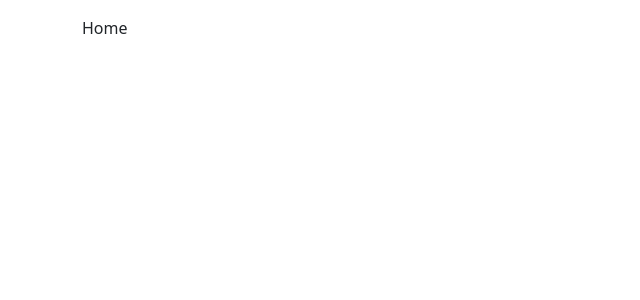
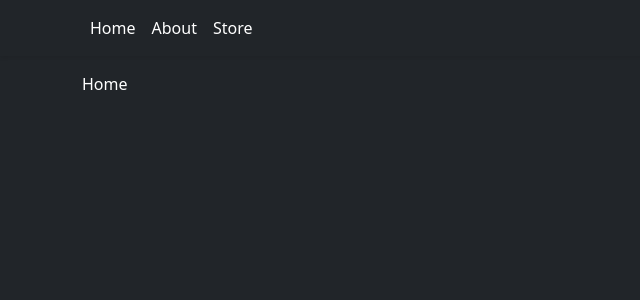
Before and after one commit to THREEhundo/jorden-shopping-cart, a React (Vite) app: page / in a window 1280 px wide. Shown: the top 300 px of the page, without its empty margins (0-640 px from the left). Built offline with nearby package versions, Linux system fonts and the light colour scheme.

Commit message:
Links in nav work

```diff
--- a/index.html
+++ b/index.html
@@ -1,12 +1,12 @@
 <!DOCTYPE html>
-<html lang="en">
+<html lang="en" data-bs-theme="dark">
   <head>
     <meta charset="UTF-8" />
     <link rel="icon" type="image/svg+xml" href="/vite.svg" />
     <meta name="viewport" content="width=device-width, initial-scale=1.0" />
     <title>Vite + React + TS</title>
   </head>
-  <body>
+  <body class="bg-dark text-white">
     <div id="root"></div>
     <script type="module" src="/src/main.tsx"></script>
   </body>
--- a/src/App.tsx
+++ b/src/App.tsx
@@ -1,9 +1,10 @@
 import { useState } from 'react'
 import {Routes, Route} from 'react-router-dom'
-import { Container, Navbar } from 'react-bootstrap'
+import { Container } from 'react-bootstrap'
 import Home from './pages/Home'
 import Store from './pages/Store'
 import About from './pages/About'
+import Navbar from './components/Navbar'
 
 function App() {
 	return (
--- a/src/components/Navbar.tsx
+++ b/src/components/Navbar.tsx
@@ -1,7 +1,17 @@
+import { Container, Nav,  Navbar as NavbarBS } from "react-bootstrap"
+import { NavLink } from "react-router-dom"
 
 const Navbar = () => {
   return (
-	<div>Navbar</div>
+	<NavbarBS className="bg-dark shadow-sm mb-3">
+		<Container>
+			<Nav>
+				<Nav.Link className="text-white" to='/' as ={NavLink}>Home</Nav.Link>
+				<Nav.Link className="text-white" to='/about' as ={NavLink}>About</Nav.Link>
+				<Nav.Link className="text-white" to='/store' as ={NavLink}>Store</Nav.Link>
+			</Nav>
+		</Container>
+	</NavbarBS>
   )
 }
 
```
